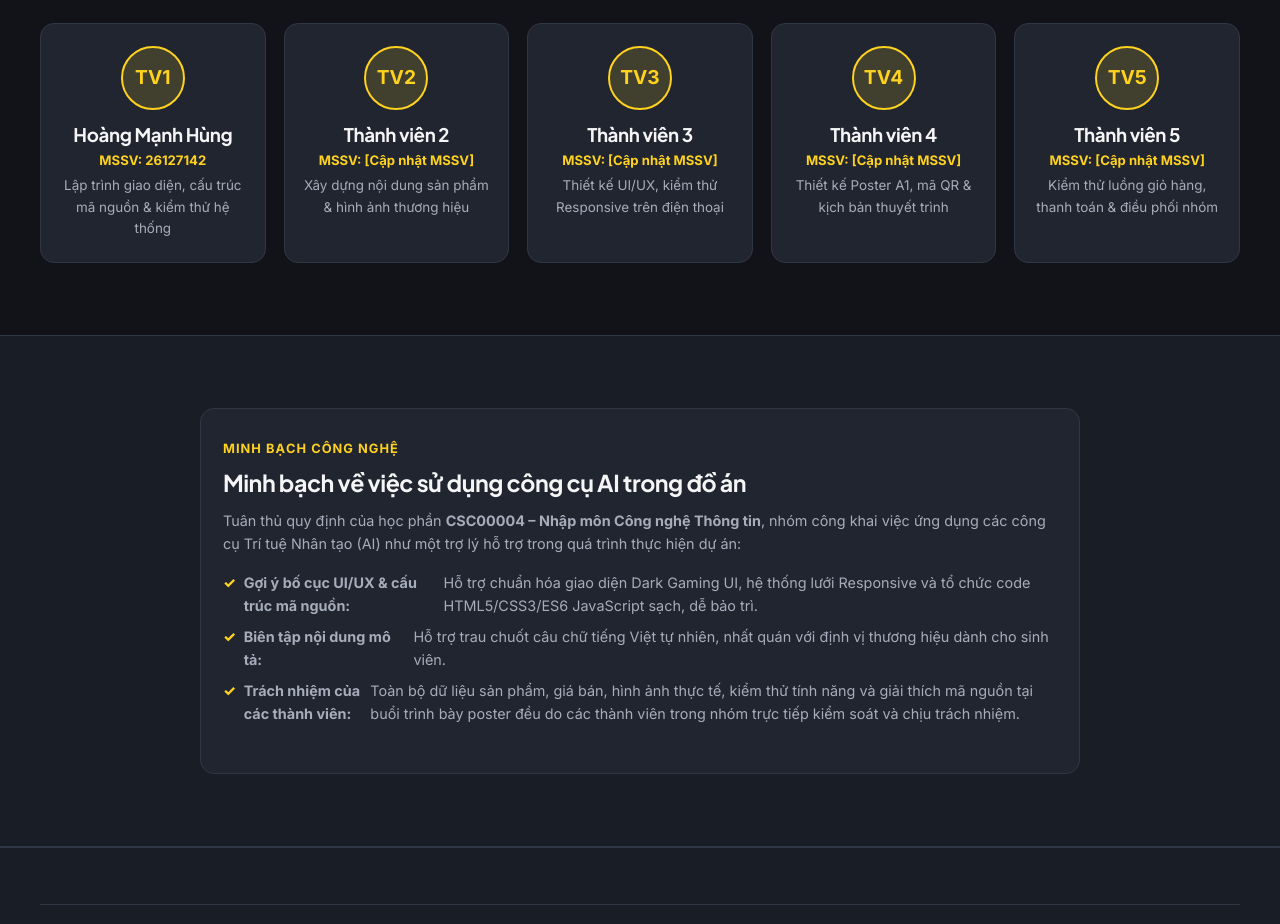
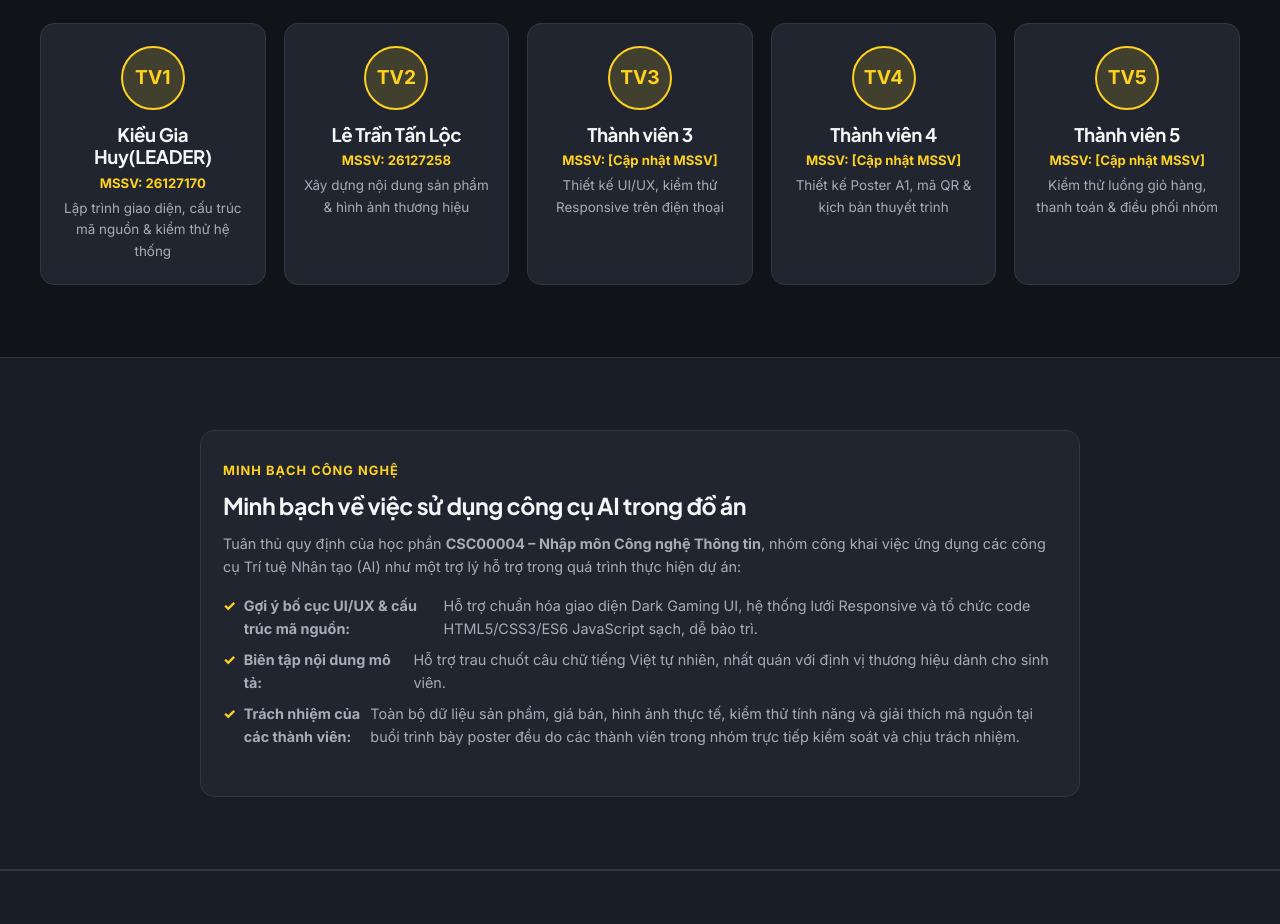
Before and after one commit to LocMasterr/ShoppingWebsite, a plain HTML site: page about.html in a window 1280 px wide. Shown: the part 1540-2464 px from the top of the page. Drawn offline with Linux system fonts and the light colour scheme.

Commit message:
Update about.html

```diff
--- a/about.html
+++ b/about.html
@@ -124,14 +124,14 @@
         <div class="team-grid">
           <div class="team-card">
             <div class="team-avatar">TV1</div>
-            <h3>Hoàng Mạnh Hùng</h3>
-            <p style="color:var(--yellow-primary); font-size:0.82rem; font-weight:700; margin:4px 0;">MSSV: 26127142</p>
+            <h3>Kiều Gia Huy(LEADER) </h3>
+            <p style="color:var(--yellow-primary); font-size:0.82rem; font-weight:700; margin:4px 0;">MSSV: 26127170</p>
             <p style="font-size:0.84rem; color:var(--text-secondary);">Lập trình giao diện, cấu trúc mã nguồn &amp; kiểm thử hệ thống</p>
           </div>
           <div class="team-card">
             <div class="team-avatar">TV2</div>
-            <h3>Thành viên 2</h3>
-            <p style="color:var(--yellow-primary); font-size:0.82rem; font-weight:700; margin:4px 0;">MSSV: [Cập nhật MSSV]</p>
+            <h3>Lê Trần Tấn Lộc</h3>
+            <p style="color:var(--yellow-primary); font-size:0.82rem; font-weight:700; margin:4px 0;">MSSV: 26127258</p>
             <p style="font-size:0.84rem; color:var(--text-secondary);">Xây dựng nội dung sản phẩm &amp; hình ảnh thương hiệu</p>
           </div>
           <div class="team-card">
```
